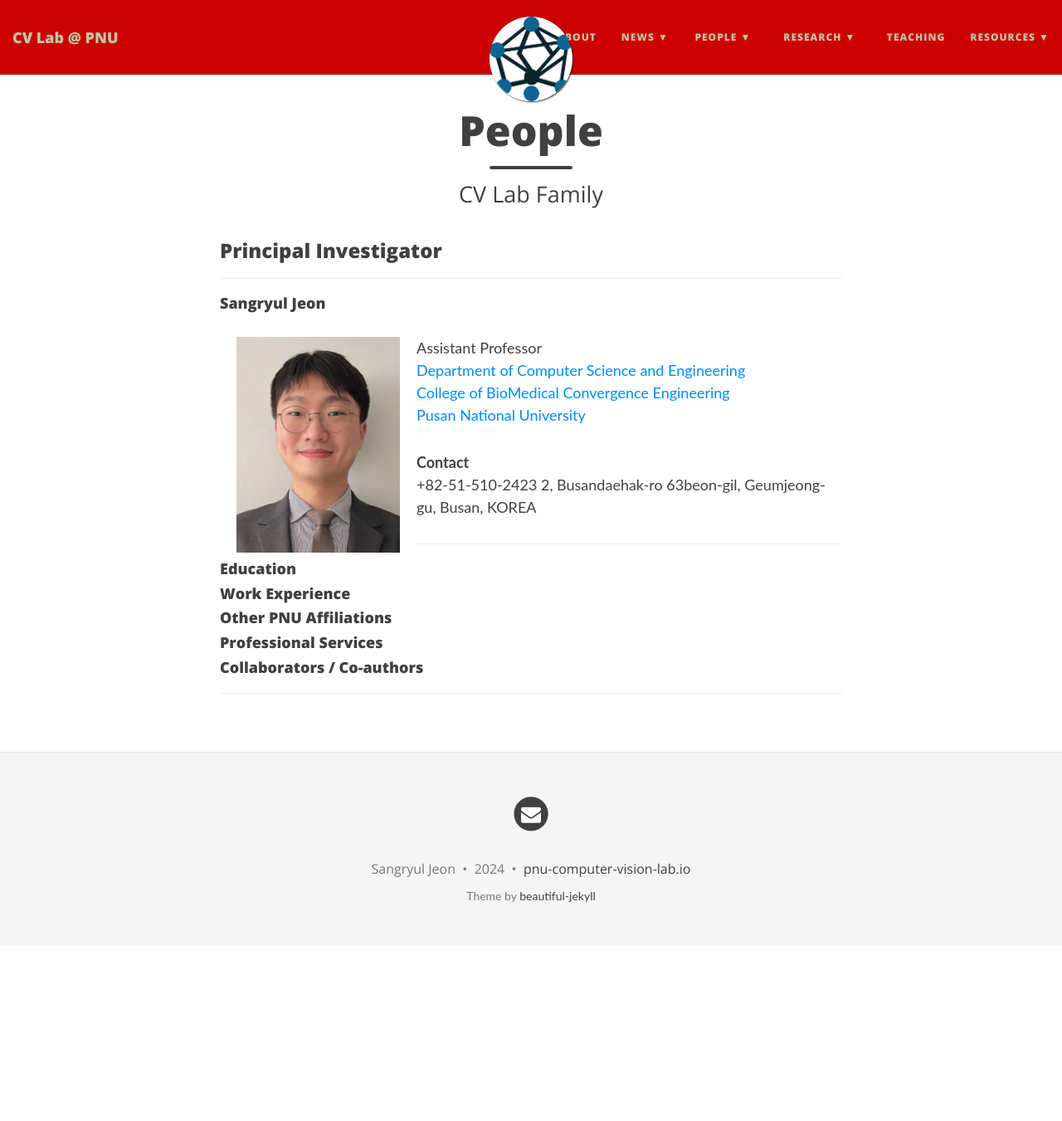
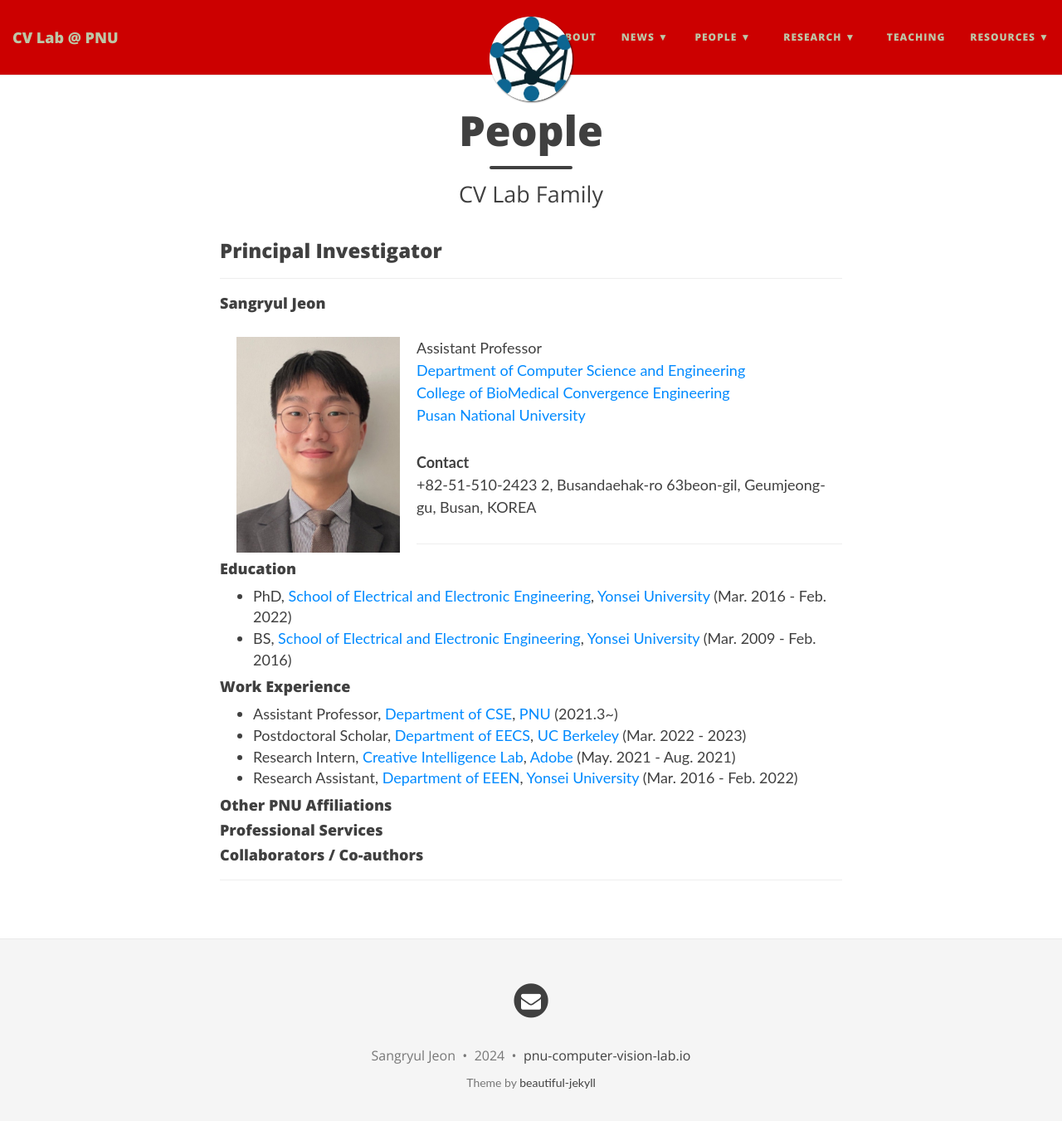
Before and after one commit to pnu-computer-vision-lab/pnu-computer-vision-lab.github.io, a Jekyll site: the page built from people/pi.md, in a window 1280 px wide and 1365 px high. Shown: the top 1351 px of the window at 83% size. Built offline with Jekyll 4.4.1, drawn with Linux system fonts in a browser that asks for light colours; nearby versions of some CDN libraries.

Commit message:
Update pi.md

```diff
--- a/people/pi.md
+++ b/people/pi.md
@@ -13,7 +13,7 @@ subtitle: CV Lab Family
 Assistant Professor
 [Department of Computer Science and Engineering](https://cse.pusan.ac.kr/cse/index.do)
 [College of BioMedical Convergence Engineering](https://bce.pusan.ac.kr/bce/index..do)
-[Pusan National University]((https://www.pusan.ac.kr/kor/Main.do))
+[Pusan National University](https://www.pusan.ac.kr/kor/Main.do)
 
 
 **Contact**
@@ -23,8 +23,15 @@ Assistant Professor
 <hr>
 
 #### Education
+* PhD, [School of Electrical and Electronic Engineering](https://ee.yonsei.ac.kr/ee_en/index.do), [Yonsei University](https://www.yonsei.ac.kr/sc/) (Mar. 2016 - Feb. 2022)
+* BS, [School of Electrical and Electronic Engineering](https://ee.yonsei.ac.kr/ee_en/index.do), [Yonsei University](https://www.yonsei.ac.kr/sc/) (Mar. 2009 - Feb. 2016)
 
 #### Work Experience
+
+* Assistant Professor, [Department of CSE](https://cse.pusan.ac.kr/cse/index.do), [PNU](https://www.pusan.ac.kr/kor/Main.do) (2021.3~)
+* Postdoctoral Scholar, [Department of EECS](https://eecs.berkeley.edu/), [UC Berkeley](https://www.berkeley.edu/) (Mar. 2022 - 2023)
+* Research Intern, [Creative Intelligence Lab](https://research.adobe.com/), [Adobe](https://research.adobe.com/) (May. 2021 - Aug. 2021)
+* Research Assistant, [Department of EEEN](https://ee.yonsei.ac.kr/ee_en/index.do), [Yonsei University](https://www.yonsei.ac.kr/sc/) (Mar. 2016 - Feb. 2022)
 
 #### Other PNU Affiliations
 
```
